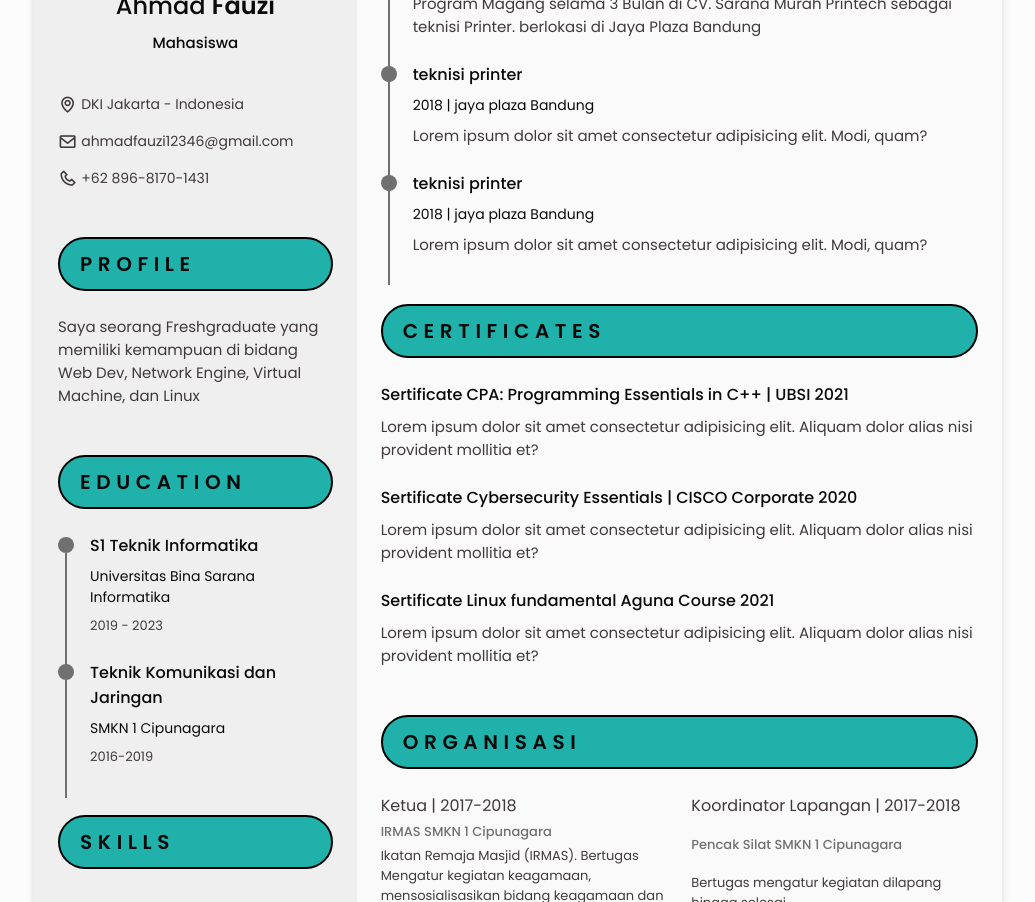
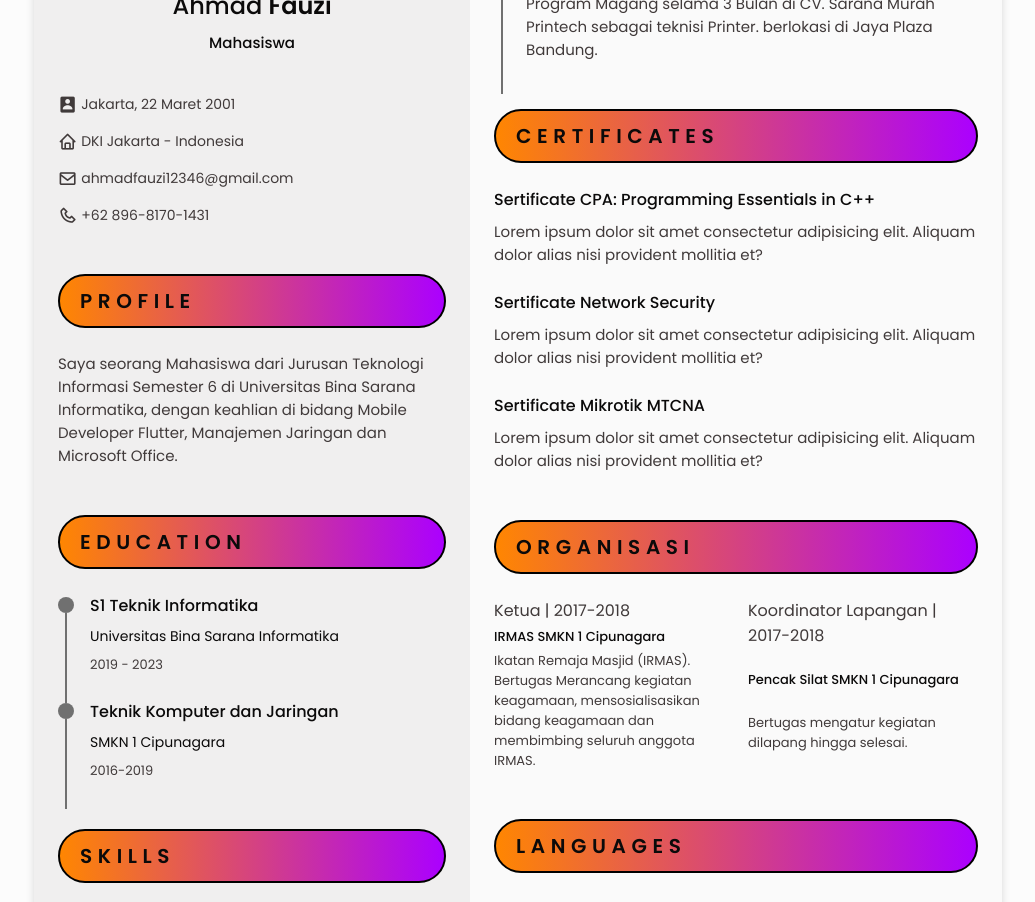
Before and after one commit to Ahmadfauzi1203/ahmadfauzi1203.github.io, a plain HTML site: page index.html in a window 1280 px wide. Shown: the part 220-1122 px from the top of the page, without its empty margins (122-1157 px from the left). Drawn offline with nearby package versions, Linux system fonts and the light colour scheme.

Commit message:
tambah argumen

```diff
--- a/css/style.css
+++ b/css/style.css
@@ -234,7 +234,8 @@ img {
   padding: 10px 20px;
   border-radius: 30px;
   border: 2px solid #000000;
-  background-color: lightseagreen;
+  background: rgb(255,134,1);
+background: linear-gradient(90deg, rgba(255,134,1,1) 0%, rgba(171,0,255,1) 100%);
 }
 
 /* Layout */
@@ -514,9 +515,9 @@ img {
   gap: 0.25rem;
 }
 
-.organisasi__title {
+/* .organisasi__title {
   color: var(--text-color-light);
-}
+} */
 
 .organisasi__title,
 .organisasi__description {
--- a/index.html
+++ b/index.html
@@ -5,11 +5,14 @@
     <meta http-equiv="X-UA-Compatible" content="IE=edge" />
     <meta name="viewport" content="width=device-width, initial-scale=1.0" />
 
+
     <!-- Box Icons -->
     <link rel="stylesheet" href="https://cdn.jsdelivr.net/npm/boxicons@latest/css/boxicons.min.css" />
 
     <!-- Font awesome -->
     <link rel="stylesheet" href="font-awesome/css/font-awesome.min.css" />
+
+    <script src="https://kit.fontawesome.com/1d9c85e735.js" crossorigin="anonymous"></script>
 
     <!-- CSS -->
     <link rel="stylesheet" href="css/style.css" />
@@ -79,7 +82,8 @@
               </div>
 
               <div class="home__address bd-grid">
-                <span class="home__information"> <i class="bx bx-map home__icon"></i> DKI Jakarta - Indonesia </span>
+                <span class="home__information"> <i class='bx bxs-user-rectangle home__icon'></i> Jakarta, 22 Maret 2001 </span>
+                <span class="home__information"> <i class="bx bx-home home__icon"></i> DKI Jakarta - Indonesia </span>
                 <span class="home__information"> <i class="bx bx-envelope home__icon"></i> ahmadfauzi12346@gmail.com </span>
                 <span class="home__information"> <i class="bx bx-phone home__icon"></i> +62 896-8170-1431 </span>
               </div>
@@ -107,7 +111,7 @@
           <section class="profile section" id="profile">
             <h2 class="section-title">Profile</h2>
 
-            <p class="profile__description">Saya seorang Freshgraduate yang memiliki kemampuan di bidang Web Dev, Network Engine, Virtual Machine, dan Linux</p>
+            <p class="profile__description">Saya seorang Mahasiswa dari Jurusan Teknologi Informasi Semester 6 di Universitas Bina Sarana Informatika, dengan keahlian di bidang Mobile Developer Flutter, Manajemen Jaringan dan Microsoft Office.</p>
           </section>
 
           <!-- Education -->
@@ -134,7 +138,7 @@
                 </div>
 
                 <div class="education__data bd-grid">
-                  <h3 class="education__title">Teknik Komunikasi dan Jaringan</h3>
+                  <h3 class="education__title">Teknik Komputer dan Jaringan</h3>
                   <span class="education__studies">SMKN 1 Cipunagara</span>
                   <span class="education__year">2016-2019</span>
                 </div>
@@ -148,17 +152,14 @@
 
             <div class="skills__content bd-grid">
               <ul class="skills__data">
-                <li class="skills__name"><i class="bx bxl-html5 skills__icon"></i> Html</li>
-                <li class="skills__name"><i class="bx bxl-css3 skills__icon"></i> Css</li>
-                <li class="skills__name"><i class="fab fa-java skills__icon"></i>Java</li>
-                <li class="skills__name">JavaScript</li>
+                <li class="skills__name"><i class="bx bx-cloud skills__icon"></i> Networking</li>
+                <li class="skills__name"><i class="bx bxs-file skills__icon"></i> Ms Office</li>
+
               </ul>
 
               <ul class="skills__data">
-                <li class="skills__name"><i class="bx bxl-tux skills__icon"></i> Linux</li>
-                <li class="skills__name">Virtual Machine</li>
-                <li class="skills__name">Python</li>
-              </ul>
+                <li class="skills__name"><i class="bx bxl-flutter skills__icon"></i> Programming</li>
+
             </div>
           </section>
         </div>
@@ -178,32 +179,9 @@
                 <div class="experience__data bd-grid">
                   <h3 class="experience__title">Teknisi Printer</h3>
                   <span class="experience__company">2018 | CV. Sarana Murah Printech</span>
-                  <span class="experience__description">Program Magang selama 3 Bulan di CV. Sarana Murah Printech sebagai teknisi Printer. berlokasi di Jaya Plaza Bandung</span>
-                </div>
-              </div>
-              <div class="experience__content">
-                <div class="experience__time">
-                  <span class="experience__rounder"></span>
-                  <span class="experience__line"></span>
+                  <span class="experience__description">Program Magang selama 3 Bulan di CV. Sarana Murah Printech sebagai teknisi Printer. berlokasi di Jaya Plaza Bandung.</span>
                 </div>
 
-                <div class="experience__data bd-grid">
-                  <h3 class="experience__title">teknisi printer</h3>
-                  <span class="experience__company">2018 | jaya plaza Bandung</span>
-                  <span class="experience__description">Lorem ipsum dolor sit amet consectetur adipisicing elit. Modi, quam?</span>
-                </div>
-              </div>
-              <div class="experience__content">
-                <div class="experience__time">
-                  <span class="experience__rounder"></span>
-                  <span class="experience__line"></span>
-                </div>
-
-                <div class="experience__data bd-grid">
-                  <h3 class="experience__title">teknisi printer</h3>
-                  <span class="experience__company">2018 | jaya plaza Bandung</span>
-                  <span class="experience__description">Lorem ipsum dolor sit amet consectetur adipisicing elit. Modi, quam?</span>
-                </div>
               </div>
             </div>
           </section>
@@ -214,15 +192,15 @@
 
             <div class="certificate__container bd-grid">
               <div class="certificate__content">
-                <h3 class="certificate__title">Sertificate CPA: Programming Essentials in C++ | UBSI 2021</h3>
+                <h3 class="certificate__title">Sertificate CPA: Programming Essentials in C++</h3>
                 <p class="certificat__description">Lorem ipsum dolor sit amet consectetur adipisicing elit. Aliquam dolor alias nisi provident mollitia et?</p>
               </div>
               <div class="certificate__content">
-                <h3 class="certificate__title">Sertificate Cybersecurity Essentials | CISCO Corporate 2020</h3>
+                <h3 class="certificate__title">Sertificate Network Security</h3>
                 <p class="certificat__description">Lorem ipsum dolor sit amet consectetur adipisicing elit. Aliquam dolor alias nisi provident mollitia et?</p>
               </div>
               <div class="certificate__content">
-                <h3 class="certificate__title">Sertificate Linux fundamental Aguna Course 2021</h3>
+                <h3 class="certificate__title">Sertificate Mikrotik MTCNA</h3>
                 <p class="certificat__description">Lorem ipsum dolor sit amet consectetur adipisicing elit. Aliquam dolor alias nisi provident mollitia et?</p>
               </div>
             </div>
@@ -236,13 +214,13 @@
               <div class="organisasi__content bd-grid">
                 <span class="organisasi__subtitle">Ketua | 2017-2018</span>
                 <h3 class="organisasi__title">IRMAS SMKN 1 Cipunagara</h3>
-                <p class="organisasi__description" id="org">Ikatan Remaja Masjid (IRMAS). Bertugas Mengatur kegiatan keagamaan, mensosialisasikan bidang keagamaan dan merawat tempat ibadah di sekolah</p>
+                <p class="organisasi__description" id="org">Ikatan Remaja Masjid (IRMAS). Bertugas Merancang kegiatan keagamaan, mensosialisasikan bidang keagamaan dan membimbing seluruh anggota IRMAS.</p>
               </div>
 
               <div class="organisasi__content bd-grid">
                 <span class="organisasi__subtitle">Koordinator Lapangan | 2017-2018</span>
                 <h3 class="organisasi__title">Pencak Silat SMKN 1 Cipunagara</h3>
-                <p class="organisasi__description" id="org">Bertugas mengatur kegiatan dilapang hingga selesai</p>
+                <p class="organisasi__description" id="org">Bertugas mengatur kegiatan dilapang hingga selesai.</p>
               </div>
             </div>
           </section>
```
